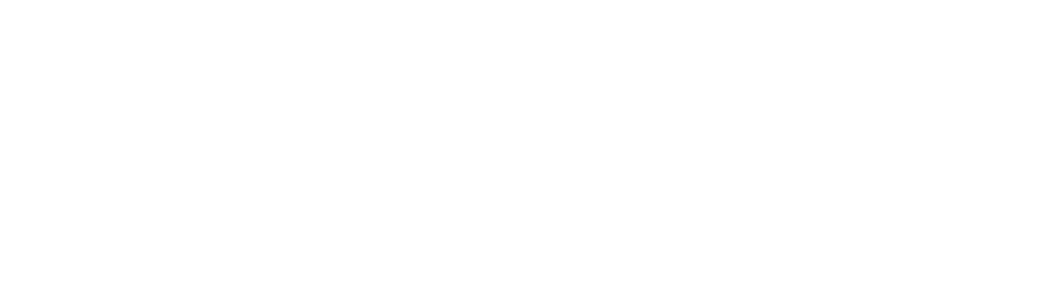
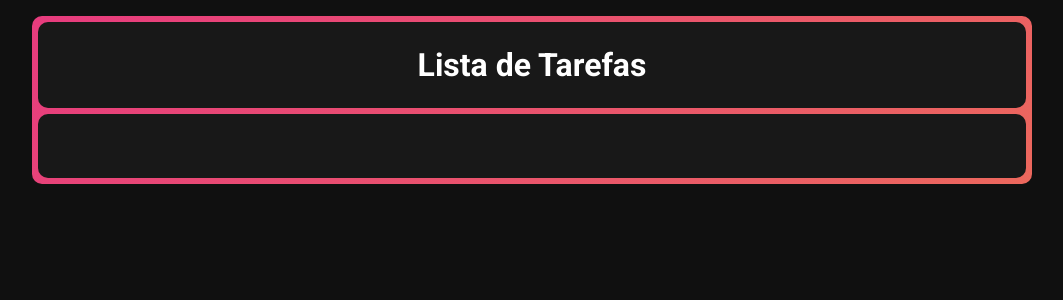
Before and after one commit to riandeoliveira/TodoList, a Next.js app: page /todos/1 in a window 1280 px wide. Before the commit this address had no page. Shown: the top 300 px of the page, without its empty margins (108-1171 px from the left). Built offline with nearby package versions, Linux system fonts and the light colour scheme.

Commit message:
feat: create dynamic pages for each todo

```diff
--- /dev/null
+++ b/src/pages/todos/[id]/index.tsx
@@ -0,0 +1,48 @@
+import { Header } from "components/Header";
+import { TodoContext } from "contexts/TodoContext";
+import type { ITodo, ITodoContext } from "interfaces";
+import type { NextPage } from "next";
+import { useRouter } from "next/router";
+import { useContext, useEffect } from "react";
+import styles from "./styles.module.scss";
+
+const Todos: NextPage = (): JSX.Element => {
+  const { setTodoList, todoList } = useContext(TodoContext) as ITodoContext;
+
+  const { query } = useRouter();
+
+  let currentTodo: ITodo = {
+    id: "",
+    name: "",
+    description: "",
+    completed: false,
+  };
+
+  useEffect(() => {
+    const storageTodos: ITodo[] = JSON.parse(
+      localStorage.getItem("todos") || "[]"
+    );
+
+    setTodoList(storageTodos);
+  }, []);
+
+  todoList.find((todo) => {
+    if (todo.id === query.id) {
+      currentTodo = todo;
+    }
+  });
+
+  return (
+    <div className={styles.layout}>
+      <div className={styles.container}>
+        <Header />
+        <section className={styles.section}>
+          <h2>{currentTodo.name}</h2>
+          <div>{currentTodo.description}</div>
+        </section>
+      </div>
+    </div>
+  );
+};
+
+export default Todos;
--- /dev/null
+++ b/src/pages/todos/[id]/styles.module.scss
@@ -0,0 +1,15 @@
+@use "../../../styles" as *;
+
+.layout {
+  display: flex;
+  justify-content: center;
+  padding: 1.6rem;
+}
+
+.container {
+  @include animated-background;
+}
+
+.section {
+  @include area-box;
+}
```
